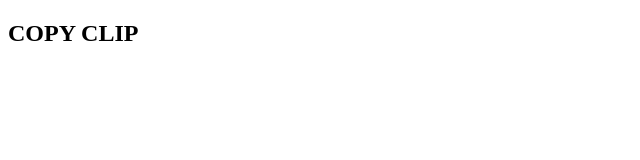
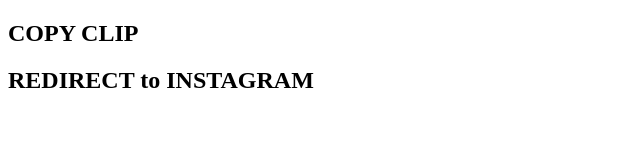
Before and after one commit to ram-izaap/ec-test, a plain HTML site: page index.html in a window 1280 px wide. Shown: the whole page, without its empty margins (0-640 px from the left). Drawn offline with Linux system fonts and the light colour scheme.

Commit message:
Update index.html

```diff
--- a/index.html
+++ b/index.html
@@ -87,8 +87,13 @@
   Clipboard.copy('text to be copied');
     alert(22);
 }
+
+    function eee() {
+      window.open('intent://instagram.com/_n/mainfeed/#Intent;package=com.instagram.android;scheme=https;end');
+
+    }
 </script>
 <h2 onclick="light1()">COPY CLIP</h2>
-
+<h2 onclick="eee()">REDIRECT to INSTAGRAM</h2>
 </body>
 </html>
```
